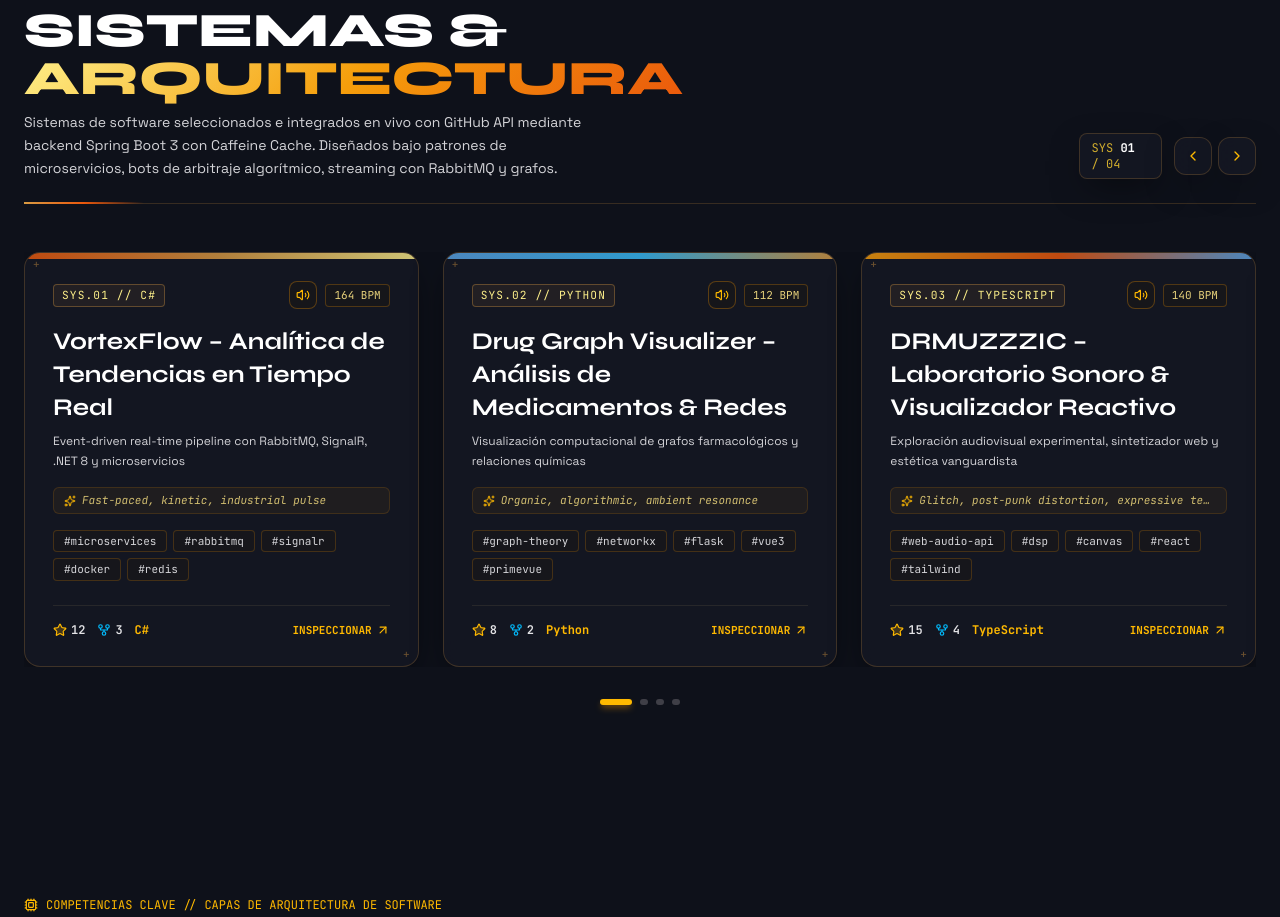
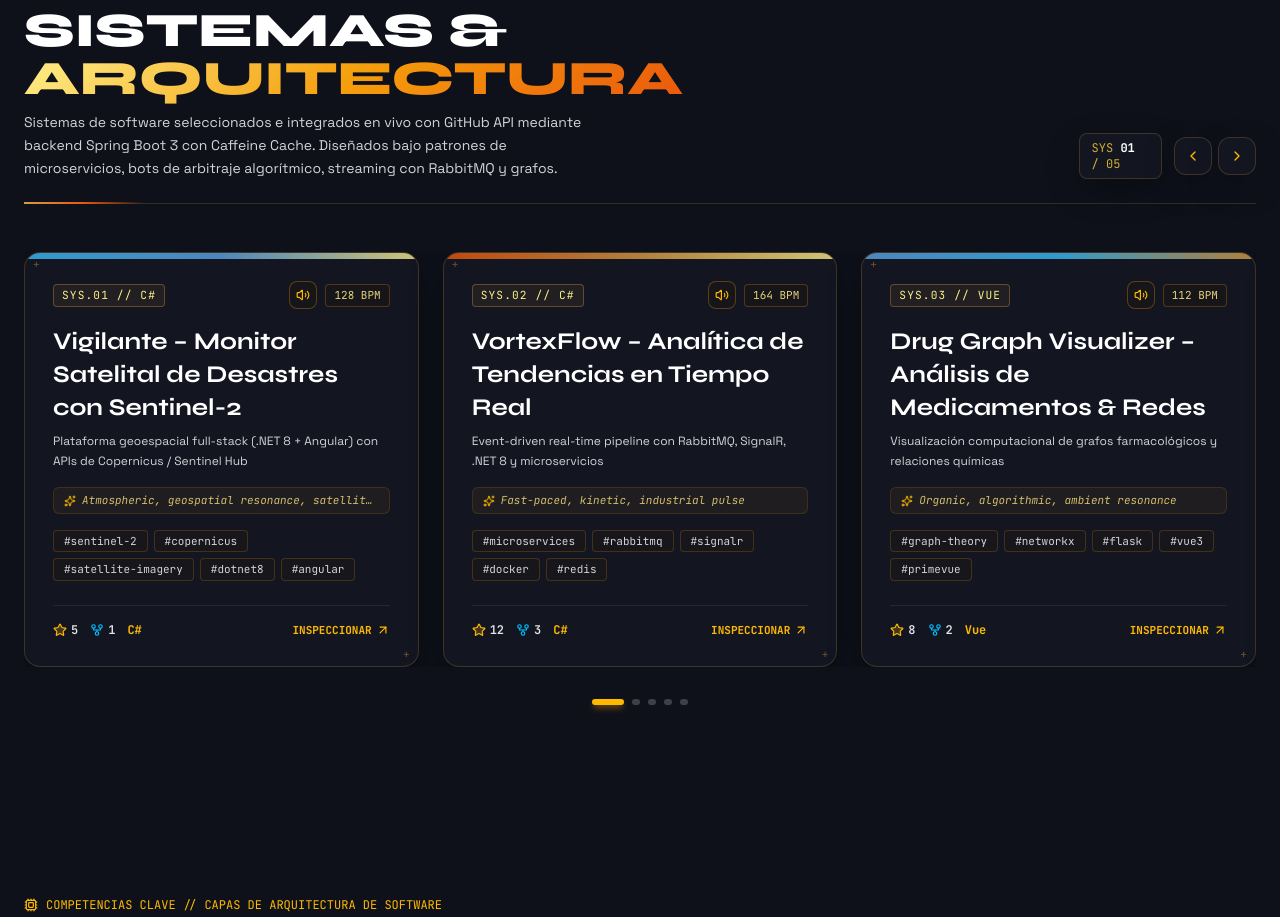
Before and after one commit to steph-ano/stephano-portfolio, a React (Vite) app in the folder frontend/: page / in a window 1280 px wide. Shown: the part 1882-2799 px from the top of the page. Built offline with nearby package versions, Linux system fonts and the light colour scheme; no server answers.

Commit message:
feat: add Vigilante satellite disaster monitoring project to portfolio and sync repos

```diff
--- a/frontend/src/App.tsx
+++ b/frontend/src/App.tsx
@@ -14,13 +14,39 @@ import { Project, CvData } from './types';
 // Fallback curated projects in case API is loading or offline
 const INITIAL_PROJECTS: Project[] = [
   {
+    id: "vigilante",
+    name: "Vigilante",
+    displayName: "Vigilante – Monitor Satelital de Desastres con Sentinel-2",
+    tagline: "Plataforma geoespacial full-stack (.NET 8 + Angular) con APIs de Copernicus / Sentinel Hub",
+    description: "Monitoreo, evaluación y respuesta visual rápida ante desastres naturales en el Perú (huaicos, desbordes/inundaciones, incendios forestales) utilizando imágenes de satélite Sentinel-2 L2A.",
+    customDescription: "Arquitectura full-stack con backend C# ASP.NET Core Web API como proxy autenticado OAuth2 (CDSE) con caché de imágenes, slider de comparación 'Antes/Después', Leaflet Map y motor de simulación multiespectral calibrado (RGB, SWIR/NIR, NDWI, NBR).",
+    githubOwner: "steph-ano",
+    githubRepo: "Vigilante",
+    primaryLanguage: "C#",
+    languages: {
+      "C#": 65.0,
+      "TypeScript": 30.0,
+      "HTML": 5.0
+    },
+    topics: ["sentinel-2", "copernicus", "satellite-imagery", "dotnet8", "angular", "gis", "disaster-monitoring", "geospatial"],
+    homepage: "https://github.com/steph-ano/Vigilante",
+    githubUrl: "https://github.com/steph-ano/Vigilante",
+    featured: true,
+    order: 1,
+    badgeColor: "#5ba4e5",
+    bpm: "128 BPM",
+    soundMood: "Atmospheric, geospatial resonance, satellite radar pulse",
+    stars: 5,
+    forks: 1
+  },
+  {
     id: "vortexflow",
     name: "VortexFlow",
     displayName: "VortexFlow – Analítica de Tendencias en Tiempo Real",
     tagline: "Event-driven real-time pipeline con RabbitMQ, SignalR, .NET 8 y microservicios",
     description: "Aplicación web distribuida para análisis y automatización que procesa insights en tiempo real mediante colas de mensajes y WebSockets.",
     customDescription: "Diseñado bajo patrones de arquitectura de microservicios y Event Sourcing con RabbitMQ. Procesa streams de datos a alta velocidad con persistencia políglota (PostgreSQL + Redis).",
-    githubOwner: "stephanovaldivia",
+    githubOwner: "steph-ano",
     githubRepo: "VortexFlow",
     primaryLanguage: "C#",
     languages: {
@@ -30,10 +56,10 @@ const INITIAL_PROJECTS: Project[] = [
       "Python": 12.0
     },
     topics: ["microservices", "rabbitmq", "signalr", "docker", "redis", "postgresql", "event-sourcing"],
-    homepage: "https://github.com/stephanovaldivia/VortexFlow",
-    githubUrl: "https://github.com/stephanovaldivia/VortexFlow",
+    homepage: "https://github.com/steph-ano/VortexFlow",
+    githubUrl: "https://github.com/steph-ano/VortexFlow",
     featured: true,
-    order: 1,
+    order: 2,
     badgeColor: "#e024c3",
     bpm: "164 BPM",
     soundMood: "Fast-paced, kinetic, industrial pulse",
@@ -47,19 +73,19 @@ const INITIAL_PROJECTS: Project[] = [
     tagline: "Visualización computacional de grafos farmacológicos y relaciones químicas",
     description: "Aplicación web interactiva para la exploración y análisis estructural de medicamentos basada en teoría de grafos y algoritmos de centralidad.",
     customDescription: "Implementa modelado de redes complejas con NetworkX y Python Flask en backend, conectado a una interfaz reactiva en Vue 3 con renderizado dinámico de nodos.",
-    githubOwner: "stephanovaldivia",
-    githubRepo: "Drug-Graph-Visualizer",
-    primaryLanguage: "Python",
+    githubOwner: "steph-ano",
+    githubRepo: "drug-graph-visualizer",
+    primaryLanguage: "Vue",
     languages: {
-      "Python": 55.0,
-      "Vue": 30.0,
+      "Vue": 55.0,
+      "Python": 30.0,
       "JavaScript": 15.0
     },
     topics: ["graph-theory", "networkx", "flask", "vue3", "primevue", "data-visualization"],
-    homepage: "https://github.com/stephanovaldivia/Drug-Graph-Visualizer",
-    githubUrl: "https://github.com/stephanovaldivia/Drug-Graph-Visualizer",
+    homepage: "https://github.com/steph-ano/drug-graph-visualizer",
+    githubUrl: "https://github.com/steph-ano/drug-graph-visualizer",
     featured: true,
-    order: 2,
+    order: 3,
     badgeColor: "#22d3ee",
     bpm: "112 BPM",
     soundMood: "Organic, algorithmic, ambient resonance",
@@ -67,49 +93,23 @@ const INITIAL_PROJECTS: Project[] = [
     forks: 2
   },
   {
-    id: "drmuzzzic-engine",
-    name: "DRMUZZZIC",
-    displayName: "DRMUZZZIC – Laboratorio Sonoro & Visualizador Reactivo",
-    tagline: "Exploración audiovisual experimental, sintetizador web y estética vanguardista",
-    description: "Plataforma experimental inspirada en digicore, glitch y post-punk para el procesamiento y visualización de señales de audio en tiempo real.",
-    customDescription: "Combina Web Audio API con shaders y canvas interactivos para traducir frecuencias sonoras en pulsos lumínicos psicodélicos y formas de onda reactivas.",
-    githubOwner: "stephanovaldivia",
-    githubRepo: "DRMUZZZIC",
-    primaryLanguage: "TypeScript",
-    languages: {
-      "TypeScript": 60.0,
-      "CSS": 25.0,
-      "HTML": 15.0
-    },
-    topics: ["web-audio-api", "dsp", "canvas", "react", "tailwind", "music-tech"],
-    homepage: "https://github.com/stephanovaldivia",
-    githubUrl: "https://github.com/stephanovaldivia",
-    featured: true,
-    order: 3,
-    badgeColor: "#f43f5e",
-    bpm: "140 BPM",
-    soundMood: "Glitch, post-punk distortion, expressive textures",
-    stars: 15,
-    forks: 4
-  },
-  {
-    id: "arbitrage-bot",
-    name: "ArbitrageBot",
+    id: "arbitraje-bot",
+    name: "arbitraje-bot",
     displayName: "ArbitrageBot – Motor de Arbitraje Algorítmico & Spreads",
     tagline: "Sistema de alta concurrencia para detección y ejecución de discrepancias de precio en tiempo real",
     description: "Bot automatizado para escaneo continuo de libros de órdenes, detección de spreads y cálculo de rutas de arbitraje triangular y espacial con baja latencia.",
-    customDescription: "Diseñado con arquitectura reactiva, WebSockets concurrentes para ingesta de feeds de mercado a milisegundos, manejo de riesgo parametrizado (slippage, depth tolerance) y logging de métricas en PostgreSQL.",
-    githubOwner: "stephanovaldivia",
-    githubRepo: "ArbitrageBot",
-    primaryLanguage: "Python",
+    customDescription: "Diseñado con arquitectura reactiva, WebSockets concurrentes para ingesta de feeds de mercado a milisegundos, smart contracts en Solidity, manejo de riesgo parametrizado y logging de métricas en PostgreSQL.",
+    githubOwner: "steph-ano",
+    githubRepo: "arbitraje-bot",
+    primaryLanguage: "Solidity",
     languages: {
-      "Python": 70.0,
-      "C#": 20.0,
-      "SQL": 10.0
+      "Solidity": 70.0,
+      "JavaScript": 20.0,
+      "Python": 10.0
     },
-    topics: ["algorithmic-trading", "arbitrage", "websockets", "asyncio", "market-maker", "low-latency", "financial-engineering"],
-    homepage: "https://github.com/stephanovaldivia/ArbitrageBot",
-    githubUrl: "https://github.com/stephanovaldivia/ArbitrageBot",
+    topics: ["algorithmic-trading", "arbitrage", "solidity", "defi", "websockets", "asyncio", "market-maker", "low-latency"],
+    homepage: "https://github.com/steph-ano/arbitraje-bot",
+    githubUrl: "https://github.com/steph-ano/arbitraje-bot",
     featured: true,
     order: 4,
     badgeColor: "#d99b43",
@@ -117,6 +117,32 @@ const INITIAL_PROJECTS: Project[] = [
     soundMood: "Kinetic, algorithmic pulse, high-frequency execution",
     stars: 18,
     forks: 5
+  },
+  {
+    id: "drmuzzzic-engine",
+    name: "drmuzzzic",
+    displayName: "DRMUZZZIC – Laboratorio Sonoro & Visualizador Reactivo",
+    tagline: "Exploración audiovisual experimental, sintetizador web y estética vanguardista",
+    description: "Plataforma experimental inspirada en digicore, glitch y post-punk para el procesamiento y visualización de señales de audio en tiempo real.",
+    customDescription: "Combina Web Audio API con shaders y canvas interactivos para traducir frecuencias sonoras en pulsos lumínicos psicodélicos y formas de onda reactivas.",
+    githubOwner: "steph-ano",
+    githubRepo: "drmuzzzic",
+    primaryLanguage: "TypeScript",
+    languages: {
+      "TypeScript": 60.0,
+      "PHP": 25.0,
+      "CSS": 15.0
+    },
+    topics: ["web-audio-api", "dsp", "canvas", "react", "tailwind", "music-tech"],
+    homepage: "https://github.com/steph-ano/drmuzzzic",
+    githubUrl: "https://github.com/steph-ano/drmuzzzic",
+    featured: true,
+    order: 5,
+    badgeColor: "#f43f5e",
+    bpm: "140 BPM",
+    soundMood: "Glitch, post-punk distortion, expressive textures",
+    stars: 15,
+    forks: 4
   }
 ];
 
--- a/frontend/src/components/ProjectsSection.tsx
+++ b/frontend/src/components/ProjectsSection.tsx
@@ -26,7 +26,9 @@ export const ProjectsSection: React.FC<ProjectsSectionProps> = ({ projects }) =>
 
   const handlePlaySoundMood = (e: React.MouseEvent, p: Project) => {
     e.stopPropagation();
-    if (p.id === 'vortexflow' || p.id === 'arbitrage-bot') {
+    if (p.id === 'vigilante') {
+      sound.playChord();
+    } else if (p.id === 'vortexflow' || p.id === 'arbitraje-bot') {
       sound.playSubBass();
     } else if (p.id === 'drug-graph-visualizer') {
       sound.playChord();
@@ -36,11 +38,13 @@ export const ProjectsSection: React.FC<ProjectsSectionProps> = ({ projects }) =>
   };
 
   const getProjectAccentGradient = (p: Project) => {
-    if (p.id === 'vortexflow') {
+    if (p.id === 'vigilante') {
+      return 'linear-gradient(to right, #38bdf8, #5ba4e5, #fef08a)';
+    } else if (p.id === 'vortexflow') {
       return 'linear-gradient(to right, #ea580c, #d99b43, #fef08a)';
     } else if (p.id === 'drug-graph-visualizer') {
       return 'linear-gradient(to right, #5ba4e5, #38bdf8, #d99b43)';
-    } else if (p.id === 'arbitrage-bot') {
+    } else if (p.id === 'arbitraje-bot') {
       return 'linear-gradient(to right, #d99b43, #ea580c, #38bdf8)';
     } else {
       return 'linear-gradient(to right, #f59e0b, #ea580c, #5ba4e5)';
```
Also changed, not shown: 1 other file (tests, documents, lock files or other folders).
